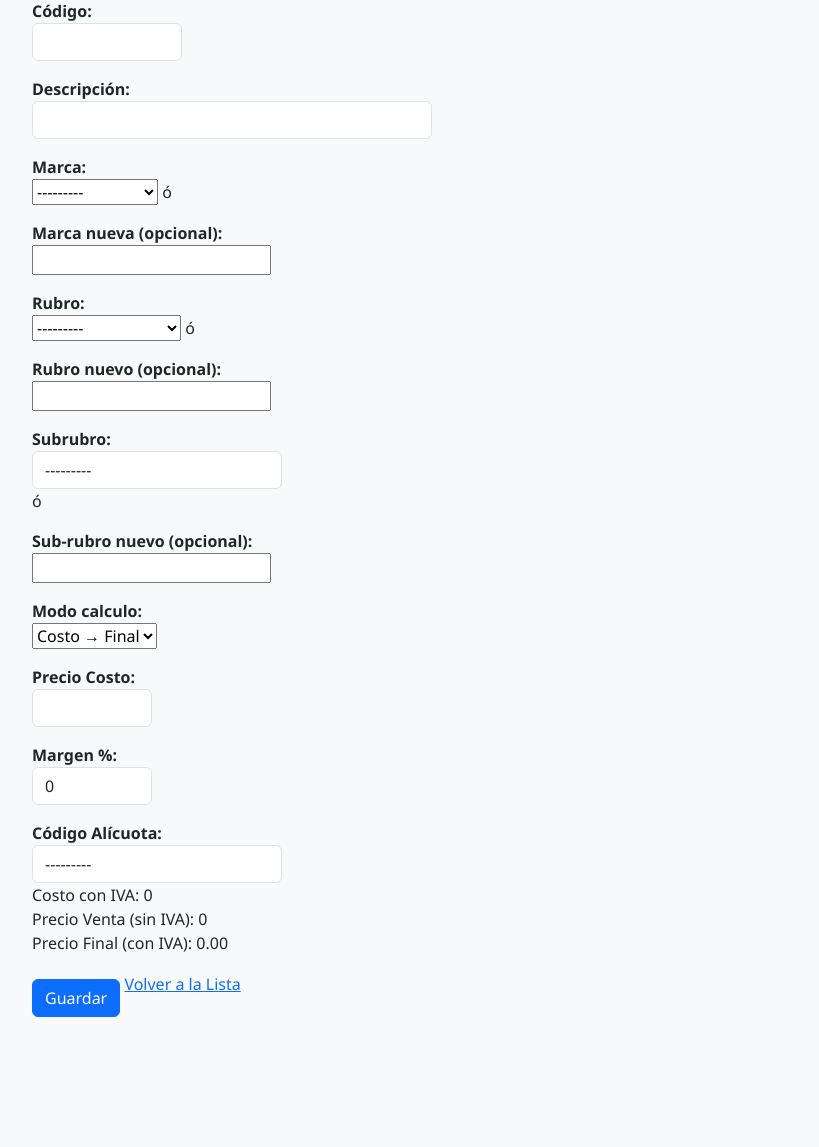
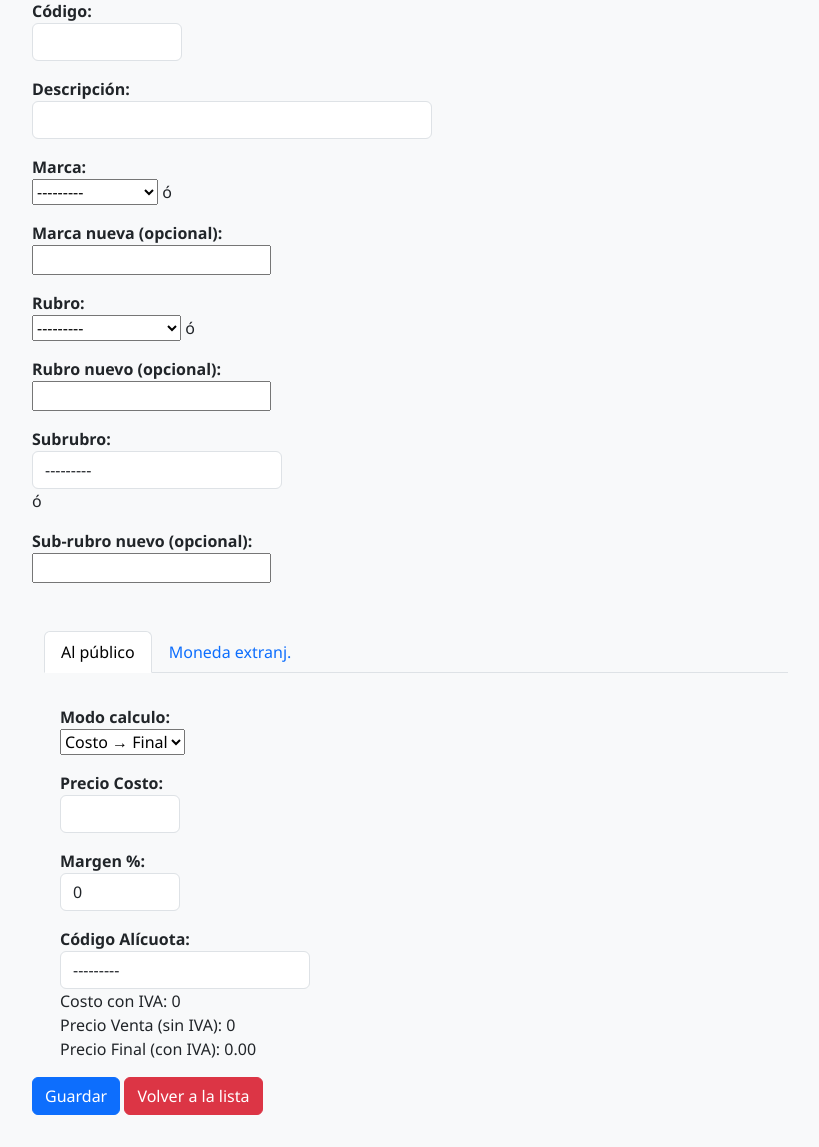
Before and after one commit to aflecha5278/saf-erp, a Django app: page /agregar/ in a window 1280 px wide. Shown: the part 216-1363 px from the top of the page, without its empty margins (224-1043 px from the left). Before the commit the page ends 1233 px from the top, so only its background shows below. Run offline with Django 5.2, Linux system fonts and the light colour scheme; data comes from the database, SQL or seed files in the repository; both versions use the stored data as it was after the commit; some libraries are stand-ins or nearby versions.

Commit message:
Deploy a Render

```diff
--- /dev/null
+++ b/articulos/templates/articulos/_form_precio.html
@@ -0,0 +1,27 @@
+<div class="form-group">
+	{{ form.modo_calculo.label_tag }} {{ form.modo_calculo }}
+</div>
+<div class="form-group">
+	{{ form.precosto.label_tag }} {{ form.precosto }}
+</div>
+<div class="form-group">
+	{{ form.margen.label_tag }} {{ form.margen }}
+</div>
+<div class="form-group">
+	{{ form.ncodalic.label_tag }} {{ form.ncodalic }}
+</div>
+<div class="form-group">
+	Costo con IVA: <span id="costoiva">{{ form.instance.costoiva|default:"0.00" }}</span>
+</div>
+<div class="form-group">
+	Precio Venta (sin IVA): <span id="preventa">{{ form.instance.preventa|default:"0.00" }}</span>
+</div>
+<div class="form-group">
+	Precio Final (con IVA):
+	{% if form.instance.modo_calculo == 'C' %}
+		<span id="prefinal-display">{{ form.instance.prefinal|default:"0.00" }}</span>
+		<input type="text" name="{{ form.prefinal.name }}" id="prefinal-input" value="{{ form.prefinal.value|default_if_none:'' }}" style="display:none;" step="0.01" />
+	{% else %}
+		<input type="text" name="{{ form.prefinal.name }}" id="prefinal-input" value="{{ form.prefinal.value|default_if_none:'' }}" step="0.01" />
+	{% endif %}
+</div>
--- a/articulos/templates/articulos/formulario.html
+++ b/articulos/templates/articulos/formulario.html
@@ -41,36 +41,44 @@
                     {{ form.subrubro.label_tag }} {{ form.subrubro }} ó
                     {{ form.subrubro_nueva.label_tag }} {{ form.subrubro_nueva }}
                 </div>
-                <div class="form-group">
-                    {{ form.modo_calculo.label_tag }} {{ form.modo_calculo }}
+
+				<div class="container mt-4">
+				<!--<h2>{% if form.instance.pk %}Editar{% else %}Agregar{% endif %} Artículo</h2> -->
+
+				<form method="post">
+				{% csrf_token %}
+
+				<!-- Tabs -->
+				<ul class="nav nav-tabs" id="articuloTabs" role="tablist">
+					<li class="nav-item" role="presentation">
+						<button class="nav-link active" id="page1-tab" data-bs-toggle="tab" data-bs-target="#page1" type="button" role="tab">Al público</button>
+					</li>
+					<li class="nav-item" role="presentation">
+						<button class="nav-link" id="page2-tab" data-bs-toggle="tab" data-bs-target="#page2" type="button" role="tab">Moneda extranj.</button>
+					</li>
+					<!-- seguí agregando Page3, Page4 … hasta Page10 -->
+				</ul>
+
+				<!-- Contenido de las páginas -->
+				<div class="tab-content" id="articuloTabsContent">
+					<!-- PAGE 1 -->
+					<div class="tab-pane fade show active p-3" id="page1" role="tabpanel">
+						{% include "articulos/_form_precio.html" %}
 					</div>
-                <div class="form-group">
-                    {{ form.precosto.label_tag }} {{ form.precosto }}
+
+					<!-- PAGE 2 -->
+					<div class="tab-pane fade p-3" id="page2" role="tabpanel">
+						<p>Aquí van los campos de la página 2 (otros datos del artículo)</p>
 					</div>
-                <div class="form-group">
-                    {{ form.margen.label_tag }} {{ form.margen }}
+					<!-- ... hasta PAGE 10 -->
 				</div>
-                <div class="form-group">
-                    {{ form.ncodalic.label_tag }} {{ form.ncodalic }}
-                </div>
-                <div class="form-group">
-                    Costo con IVA: <span id="costoiva">{{ form.instance.costoiva|default:"0.00" }}</span>
-                </div>
-                <div class="form-group">
-                    Precio Venta (sin IVA): <span id="preventa">{{ form.instance.preventa|default:"0.00" }}</span>
-                </div>
-                <div class="form-group">
-                    Precio Final (con IVA):
-                    {% if form.instance.modo_calculo == 'C' %}
-                        <span id="prefinal-display">{{ form.instance.prefinal|default:"0.00" }}</span>
-                        {% render_field form.prefinal style="display:none;" step="0.01" id="prefinal-input" %}
-                    {% else %}
-                        {% render_field form.prefinal step="0.01" id="prefinal-input" %}
-                    {% endif %}
+				</form>
 				</div>
 				<div class="actions">
                     <button type="submit" class="btn btn-primary">Guardar</button>
-                    <a href="{% url 'lista_articulos' %}" class="btn-back">Volver a la Lista</a>
+                    <button type="button" class="btn btn-danger" onclick="window.location.href='{% url 'lista_articulos' %}'">
+						Volver a la lista
+					</button>
 				</div>
             </form>
 
--- a/articulos/views.py
+++ b/articulos/views.py
@@ -18,7 +18,6 @@ def login_view(request):
             error = 'Usuario o contraseña incorrectos.'
     else:
         form = LoginForm()
-
     return render(request, 'articulos/login.html', {'form': form})
 
 def logout_view(request):
@@ -39,7 +38,6 @@ def lista_articulos(request):
             Q(codart__icontains=q) |
             Q(descrip__icontains=q)
         )
-
     return render(request, 'articulos/lista.html', {'articulos': articulos})
 
 def agregar_articulo(request):
```
Also changed, not shown: db.sqlite3. Lines whose indentation alone changed are shown as unchanged.
